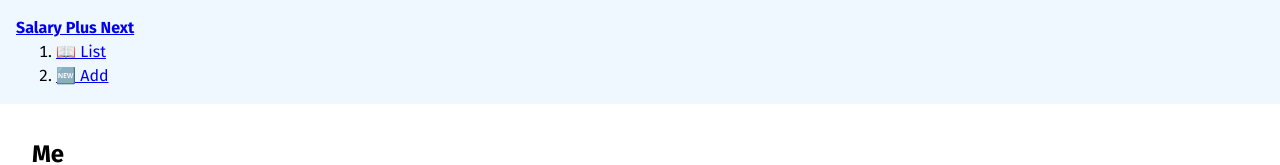
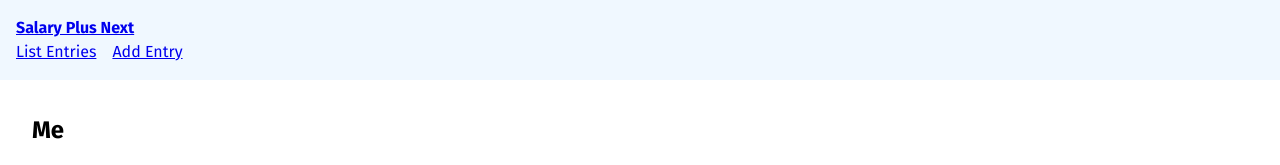
Before and after one commit to scsskid/salary-plus-next, a Next.js app: page / in a window 1280 px wide. Shown: the top 165 px of the page. Built offline with nearby package versions, Linux system fonts and the light colour scheme; no server answers; the database is empty.

Commit message:
nav styles

```diff
--- a/src/components/Header.module.css
+++ b/src/components/Header.module.css
@@ -5,3 +5,10 @@
 .logo {
 	font-weight: bold;
 }
+
+.main-navigation > ol {
+	list-style: none;
+	padding-left: 0;
+	display: flex;
+	gap: 1rem;
+}
--- a/src/components/Header.tsx
+++ b/src/components/Header.tsx
@@ -5,18 +5,20 @@ import styles from './Header.module.css';
 type Props = {};
 
 export default function Header({}: Props) {
+	console.log(styles);
+
 	return (
 		<header className={`wrap ${styles.header}`}>
 			<p className={styles.logo}>
 				<Link href={'/'}>Salary Plus Next</Link>
 			</p>
-			<nav>
+			<nav className={styles['main-navigation']}>
 				<ol>
 					<li>
-						<Link href="/account/entries">📖 List</Link>
+						<Link href="/account/entries">List Entries</Link>
 					</li>
 					<li>
-						<Link href="/account/entries/add">🆕 Add </Link>
+						<Link href="/account/entries/add">Add Entry</Link>
 					</li>
 				</ol>
 			</nav>
```
